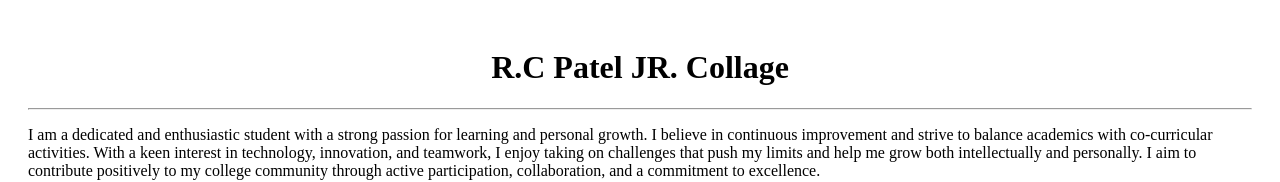
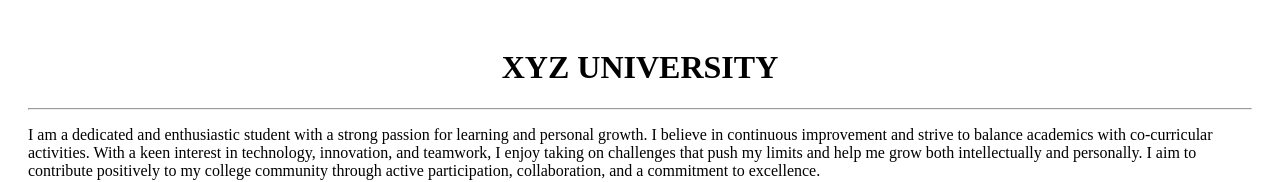
Before and after one commit to GhanshyamRamole/Ansible-Project, a plain HTML site: page index.html in a window 1280 px wide. Shown: the top 182 px of the page. Drawn offline with Linux system fonts and the light colour scheme.

Commit message:
Update index.html

```diff
--- a/index.html
+++ b/index.html
@@ -9,7 +9,7 @@
 
 <body>
     <div class="web">
-        <h1 align="center">R.C Patel JR. Collage</h1>
+        <h1 align="center">XYZ UNIVERSITY </h1>
         <hr>
         <p>
         I am a dedicated and enthusiastic student with a strong passion for learning and personal growth. I believe in continuous improvement and strive to balance academics with co-curricular activities. With a keen interest in technology, innovation, and teamwork, I enjoy taking on challenges that push my limits and help me grow both intellectually and personally. I aim to contribute positively to my college community through active participation, collaboration, and a commitment to excellence.
@@ -29,9 +29,9 @@
 
            To cultivate a campus environment that supports diversity, inclusion, and holistic development.</p>
     </div>
-                <div align="center">
+<!--                 <div align="center">
                     <iframe width="600" height="326" src="https://www.youtube.com/embed/6ygTNiz550I" title="College Video - Cinematic Tutorial | CapCut video Editing |" frameborder="0" allow="accelerometer; autoplay; clipboard-write; encrypted-media; gyroscope; picture-in-picture; web-share" referrerpolicy="strict-origin-when-cross-origin" allowfullscreen></iframe>
-                </div>
+                </div> -->
 
                  <div class="next">
 
```
